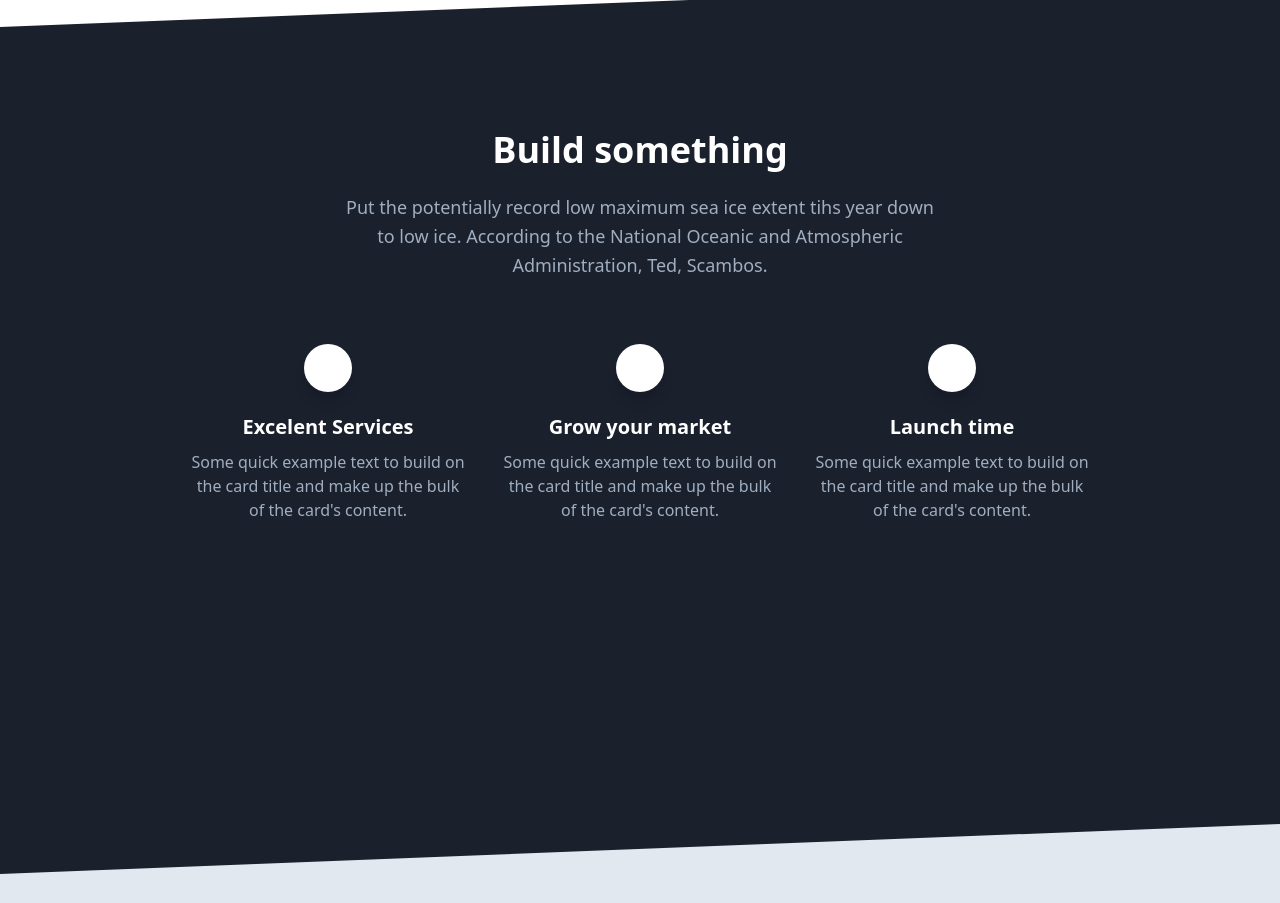
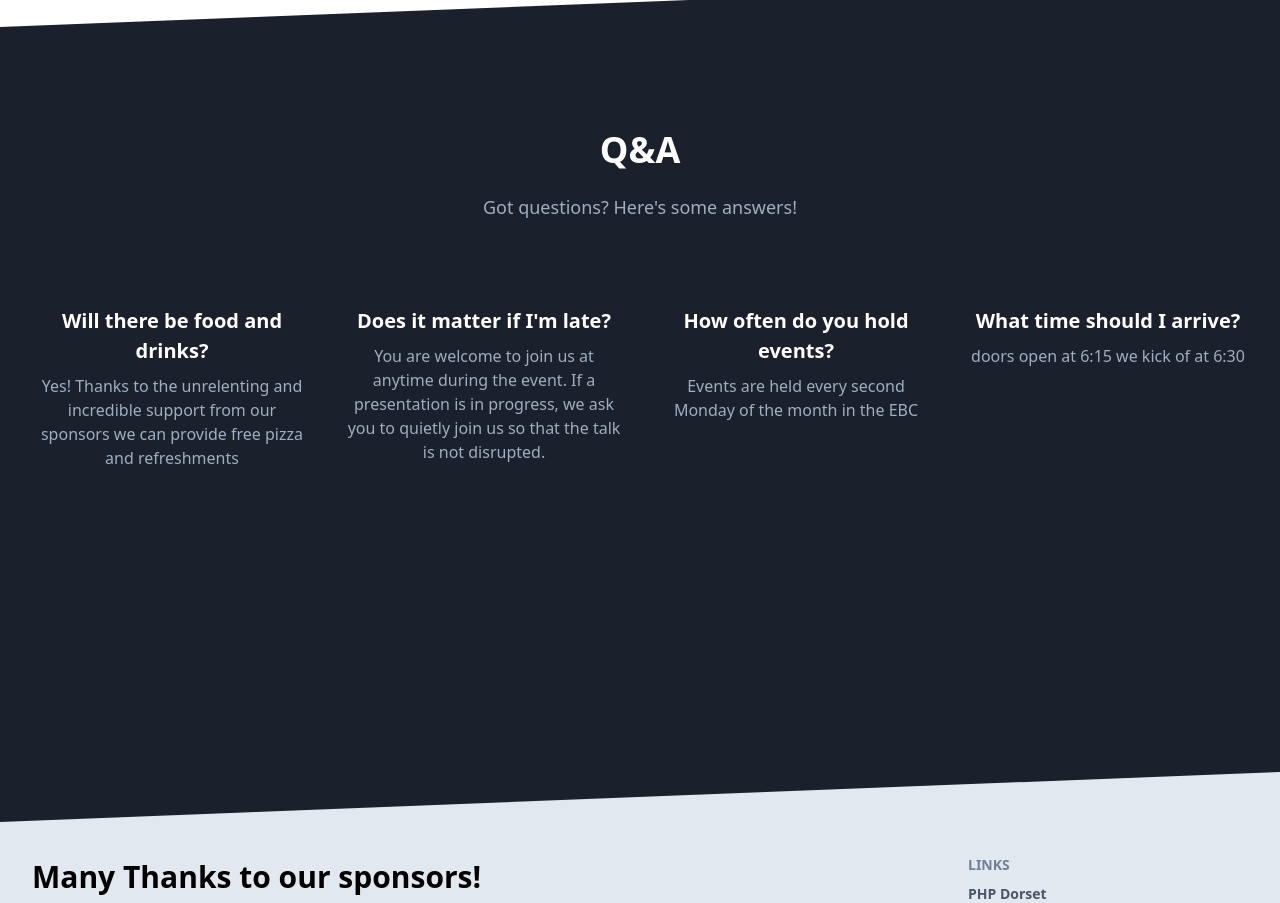
Before and after one commit to MatthewAlner/tech-dorset, an Angular app: page / in a window 1280 px wide. Shown: the part 3160-4063 px from the top of the page. Built offline with nearby package versions, Linux system fonts and the light colour scheme; what ngx-lottie would draw is missing.

Commit message:
Add questions and answers

```diff
--- a/src/app/app.module.ts
+++ b/src/app/app.module.ts
@@ -24,6 +24,7 @@ import { HeroImageComponent } from './home-page/hero-image/hero-image.component'
 import { ActivityCardComponent } from './home-page/activity-card/activity-card.component';
 import { AnimatedTitleComponent } from './home-page/animated-title/animated-title.component';
 import { FontAwesomeModule } from '@fortawesome/angular-fontawesome';
+import { QuestionItemComponent } from './home-page/question-item/question-item.component';
 
 @NgModule({
   declarations: [
@@ -39,7 +40,8 @@ import { FontAwesomeModule } from '@fortawesome/angular-fontawesome';
     HostsSectionComponent,
     HeroImageComponent,
     ActivityCardComponent,
-    AnimatedTitleComponent
+    AnimatedTitleComponent,
+    QuestionItemComponent
   ],
   imports: [
     BrowserModule,
--- a/src/app/home-page/qa-section/qa-section.component.html
+++ b/src/app/home-page/qa-section/qa-section.component.html
@@ -20,56 +20,17 @@
   </div>
   <div class="container mx-auto px-4 lg:pt-24 lg:pb-64">
     <div class="flex flex-wrap text-center justify-center">
-      <div class="w-full lg:w-6/12 px-4">
-        <h2 class="text-4xl font-semibold text-white">Build something</h2>
+      <div class="w-full lg:w-8/12 px-4">
+        <h2 class="text-4xl font-semibold text-white">Q&A</h2>
         <p class="text-lg leading-relaxed mt-4 mb-4 text-gray-500">
-          Put the potentially record low maximum sea ice extent tihs year
-          down to low ice. According to the National Oceanic and
-          Atmospheric Administration, Ted, Scambos.
+          Got questions? Here's some answers!
         </p>
       </div>
     </div>
     <div class="flex flex-wrap mt-12 justify-center">
-      <div class="w-full lg:w-3/12 px-4 text-center">
-        <div
-          class="text-gray-900 p-3 w-12 h-12 shadow-lg rounded-full bg-white inline-flex items-center justify-center"
-        >
-          <i class="fas fa-medal text-xl"></i>
-        </div>
-        <h6 class="text-xl mt-5 font-semibold text-white">
-          Excelent Services
-        </h6>
-        <p class="mt-2 mb-4 text-gray-500">
-          Some quick example text to build on the card title and make up
-          the bulk of the card's content.
-        </p>
-      </div>
-      <div class="w-full lg:w-3/12 px-4 text-center">
-        <div
-          class="text-gray-900 p-3 w-12 h-12 shadow-lg rounded-full bg-white inline-flex items-center justify-center"
-        >
-          <i class="fas fa-poll text-xl"></i>
-        </div>
-        <h5 class="text-xl mt-5 font-semibold text-white">
-          Grow your market
-        </h5>
-        <p class="mt-2 mb-4 text-gray-500">
-          Some quick example text to build on the card title and make up
-          the bulk of the card's content.
-        </p>
-      </div>
-      <div class="w-full lg:w-3/12 px-4 text-center">
-        <div
-          class="text-gray-900 p-3 w-12 h-12 shadow-lg rounded-full bg-white inline-flex items-center justify-center"
-        >
-          <i class="fas fa-lightbulb text-xl"></i>
-        </div>
-        <h5 class="text-xl mt-5 font-semibold text-white">Launch time</h5>
-        <p class="mt-2 mb-4 text-gray-500">
-          Some quick example text to build on the card title and make up
-          the bulk of the card's content.
-        </p>
-      </div>
+      <ng-container *ngFor="let qa of questionsAndAnswers">
+        <app-question-item [qaItem]="qa" class="w-full lg:w-3/12 px-4 text-center"></app-question-item>
+      </ng-container>
     </div>
   </div>
 </section>
--- a/src/app/home-page/qa-section/qa-section.component.ts
+++ b/src/app/home-page/qa-section/qa-section.component.ts
@@ -1,4 +1,6 @@
 import { Component, OnInit } from '@angular/core';
+import { DataService } from '../../services/data.service';
+import { IQuestionandAnswer } from '../../models/qa-item';
 
 @Component({
   selector: 'app-qa-section',
@@ -7,9 +9,12 @@ import { Component, OnInit } from '@angular/core';
 })
 export class QaSectionComponent implements OnInit {
 
-  constructor() { }
+  public questionsAndAnswers: IQuestionandAnswer[];
+
+  constructor(private dataService: DataService) { }
 
   ngOnInit(): void {
+    this.questionsAndAnswers = this.dataService.getQuestionsAndAnswers();
   }
 
 }
--- /dev/null
+++ b/src/app/home-page/question-item/question-item.component.html
@@ -0,0 +1,4 @@
+<ng-container *ngIf="qaItem">
+  <h6 class="text-xl mt-5 font-semibold text-white">{{qaItem.question}}?</h6>
+  <p class="mt-2 mb-4 text-gray-500">{{qaItem.answer}}</p>
+</ng-container>
--- /dev/null
+++ b/src/app/home-page/question-item/question-item.component.ts
@@ -0,0 +1,18 @@
+import { Component, Input, OnInit } from '@angular/core';
+import { IQuestionandAnswer } from '../../models/qa-item';
+
+@Component({
+  selector: 'app-question-item',
+  templateUrl: './question-item.component.html',
+  styles: []
+})
+export class QuestionItemComponent implements OnInit {
+
+  @Input() qaItem: IQuestionandAnswer;
+
+  constructor() { }
+
+  ngOnInit(): void {
+  }
+
+}
--- /dev/null
+++ b/src/app/models/qa-item.ts
@@ -0,0 +1,4 @@
+export interface IQuestionandAnswer {
+  question: string;
+  answer: string;
+}
--- a/src/app/services/data.service.ts
+++ b/src/app/services/data.service.ts
@@ -1,6 +1,7 @@
 import { Injectable } from '@angular/core';
 import { IHost } from '../models/host';
 import { IActivity } from '../models/activity';
+import { IQuestionandAnswer } from '../models/qa-item';
 
 @Injectable({
   providedIn: 'root'
@@ -27,4 +28,13 @@ export class DataService {
     activity.push({colour: 'blue', icon: 'faProjectDiagram', title: 'Networking', description: 'we have networking'});
     return activity;
   }
+
+  public getQuestionsAndAnswers() {
+    const questionsAndAnswers: IQuestionandAnswer[] = [];
+    questionsAndAnswers.push({question: `Will there be food and drinks`, answer: `Yes! Thanks to the unrelenting and incredible support from our sponsors we can provide free pizza and refreshments`});
+    questionsAndAnswers.push({question: `Does it matter if I'm late`, answer: 'You are welcome to join us at anytime during the event. If a presentation is in progress, we ask you to quietly join us so that the talk is not disrupted.'});
+    questionsAndAnswers.push({question: `How often do you hold events`, answer: `Events are held every second Monday of the month in the EBC`});
+    questionsAndAnswers.push({question: `What time should I arrive`, answer: `doors open at 6:15 we kick of at 6:30`});
+    return questionsAndAnswers;
+  }
 }
```
Also changed, not shown: 1 other file (tests, documents, lock files or other folders).
